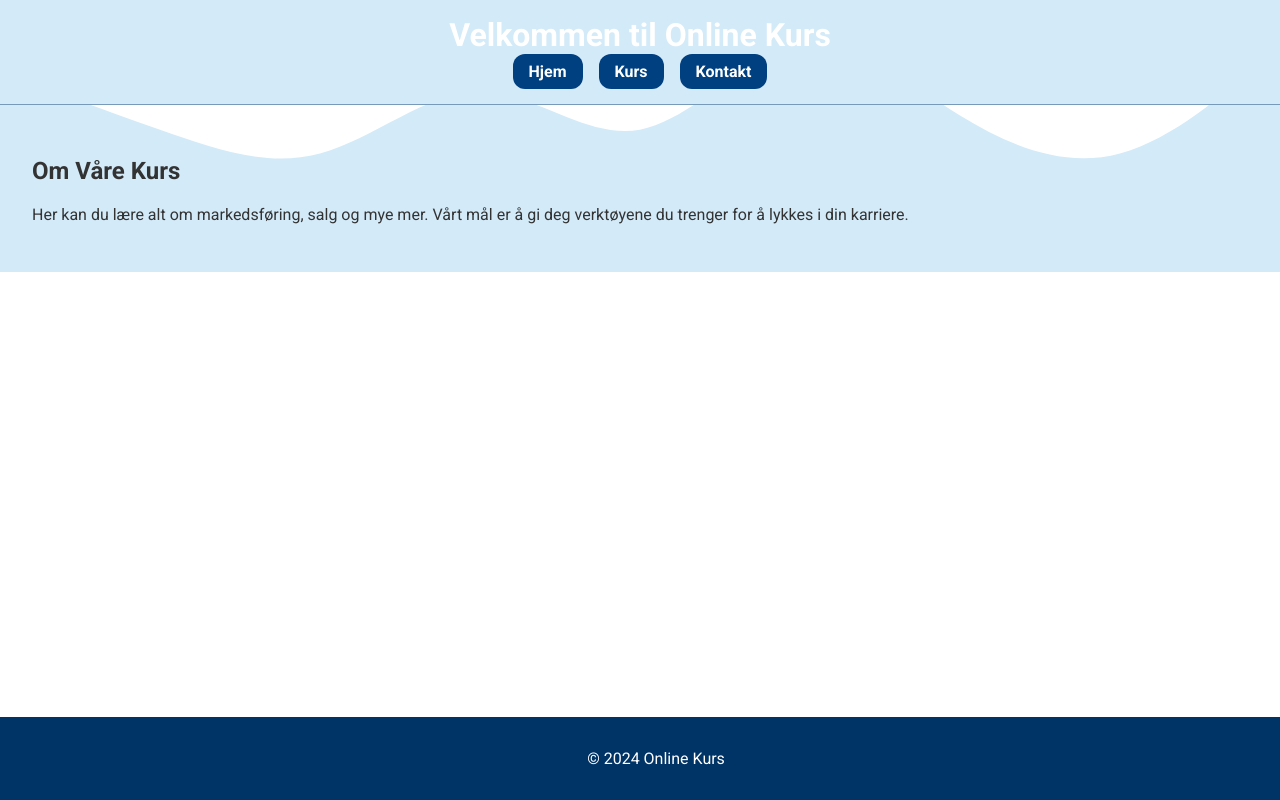
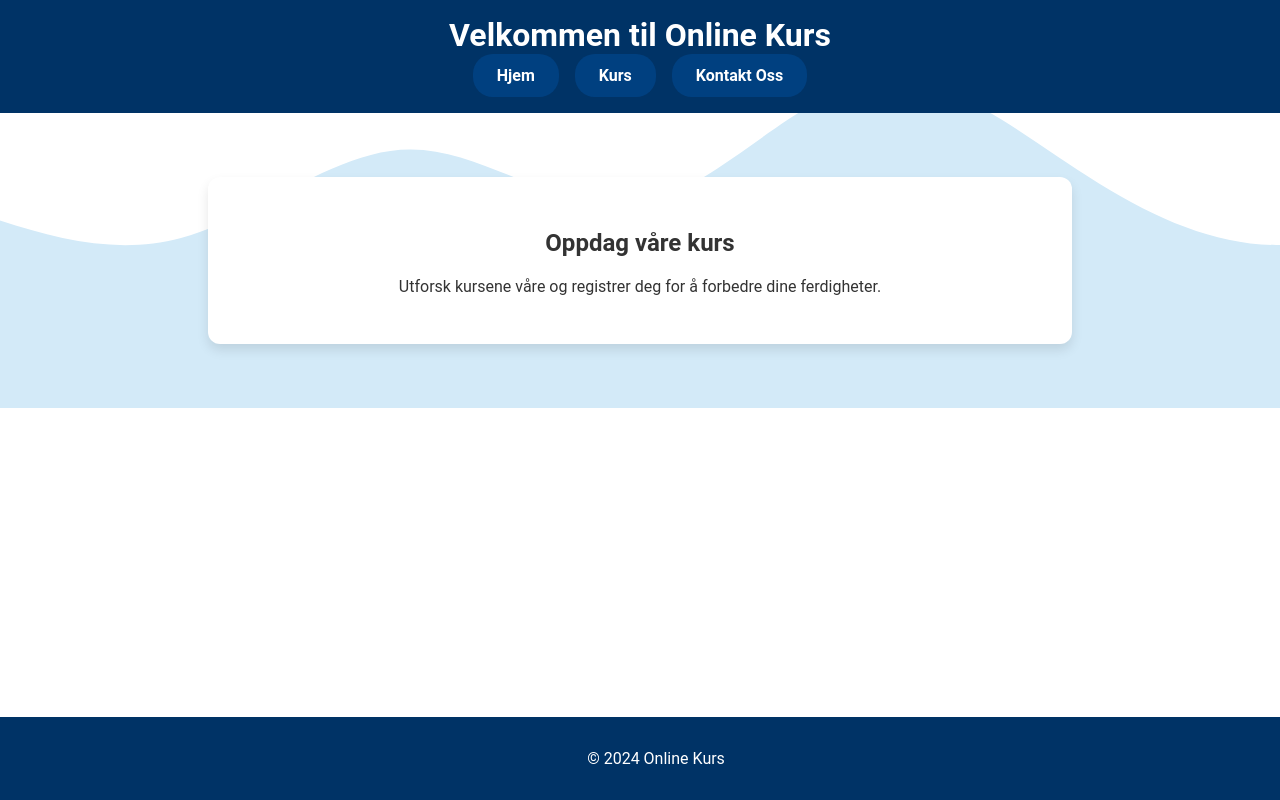
Before and after one commit to gokusupersayin55/Kurs, a plain HTML site: page index.html in a window 1280 px wide. Drawn offline with Linux system fonts and the light colour scheme.

Commit message:
Oppdaterin

```diff
--- a/index.html
+++ b/index.html
@@ -5,7 +5,6 @@
     <meta name="viewport" content="width=device-width, initial-scale=1.0">
     <title>Online Kurs</title>
     <link rel="stylesheet" href="styles.css">
-    <link href="https://fonts.googleapis.com/css2?family=Roboto:wght@400;700&display=swap" rel="stylesheet">
 </head>
 <body>
     <header>
@@ -14,16 +13,18 @@
             <ul>
                 <li><a href="index.html">Hjem</a></li>
                 <li><a href="courses.html">Kurs</a></li>
-                <li><a href="contact.html">Kontakt</a></li>
+                <li><a href="contact.html">Kontakt Oss</a></li>
             </ul>
         </nav>
     </header>
+
     <main>
-        <section class="intro">
-            <h2>Om Våre Kurs</h2>
-            <p>Her kan du lære alt om markedsføring, salg og mye mer. Vårt mål er å gi deg verktøyene du trenger for å lykkes i din karriere.</p>
+        <section class="hero">
+            <h2>Oppdag våre kurs</h2>
+            <p>Utforsk kursene våre og registrer deg for å forbedre dine ferdigheter.</p>
         </section>
     </main>
+
     <footer>
         <p>&copy; 2024 Online Kurs</p>
     </footer>
--- a/styles.css
+++ b/styles.css
@@ -40,18 +40,19 @@ nav ul li {
 
 nav ul li a {
     display: inline-block;
-    padding: 0.5rem 1rem;
+    padding: 0.75rem 1.5rem;
     color: #fff;
     background-color: #004080;
-    border-radius: 12px;
+    border-radius: 20px;
     text-decoration: none;
     font-weight: 700;
     transition: background-color 0.3s ease, transform 0.3s ease;
+    font-family: 'Roboto', sans-serif;
 }
 
 nav ul li a:hover {
     background-color: #003366;
-    transform: scale(1.05);
+    transform: scale(1.1);
 }
 
 footer {
@@ -66,6 +67,21 @@ footer {
 
 main {
     padding: 2rem;
+    text-align: center;
+}
+
+.hero {
+    background: #fff;
+    border-radius: 12px;
+    padding: 2rem;
+    box-shadow: 0 6px 12px rgba(0, 0, 0, 0.1);
+    margin: 2rem auto;
+    max-width: 800px;
+}
+
+.hero h2 {
+    font-family: 'Roboto', sans-serif;
+    font-weight: 700;
 }
 
 /* Stil for kursoversikt */
@@ -73,6 +89,8 @@ main {
     display: flex;
     flex-wrap: wrap;
     gap: 1rem;
+    justify-content: center;
+    padding: 1rem;
 }
 
 .course {
@@ -96,6 +114,10 @@ main {
     margin-top: 0;
     font-family: 'Roboto', sans-serif;
     font-weight: 700;
+}
+
+.course p {
+    font-family: 'Roboto', sans-serif;
 }
 
 /* Stil for booking-form */
@@ -126,20 +148,3 @@ button[type="submit"] {
 button[type="submit"]:hover {
     background-color: #002244;
 }
-
-/* Bakgrunnsbilde med bølger */
-body {
-    position: relative;
-}
-
-header::after {
-    content: '';
-    position: absolute;
-    bottom: 0;
-    left: 0;
-    width: 100%;
-    height: 150px;
-    background: url('wave.svg') no-repeat center bottom;
-    background-size: cover;
-    z-index: -1;
-}
```
